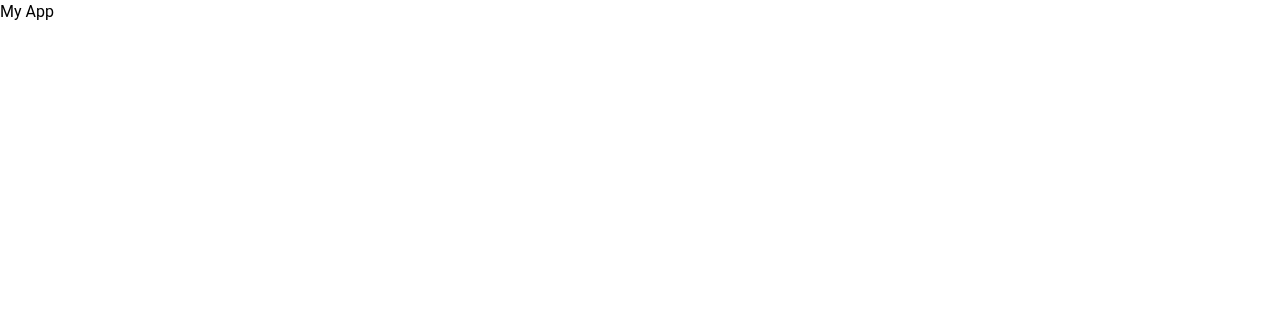
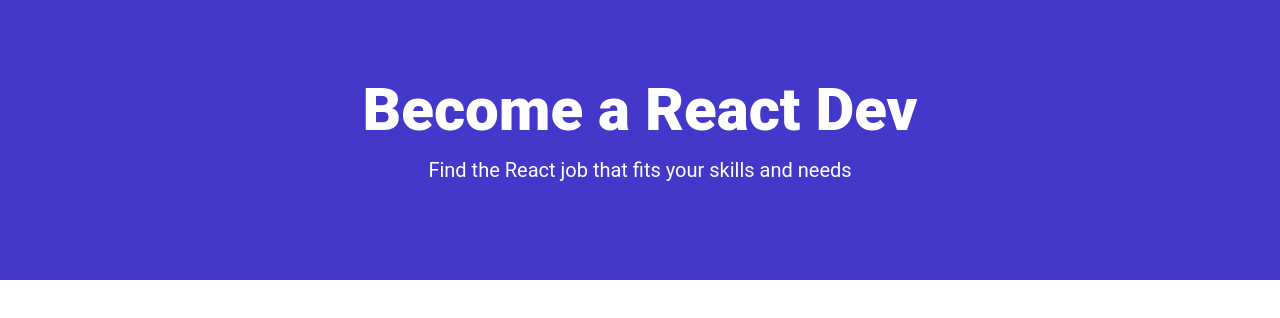
Before and after one commit to Annie-Huang/react-crash-2024, a React (Vite) app: page / in a window 1280 px wide. Shown: the top 318 px of the page. Built offline with nearby package versions, Linux system fonts and the light colour scheme.

Commit message:
Create a <HomePage> component and add it as the default route

```diff
--- a/src/App.tsx
+++ b/src/App.tsx
@@ -9,9 +9,10 @@
   Route,
   RouterProvider,
 } from 'react-router-dom';
+import { HomePage } from './pages/HomePage.tsx';
 
 const router = createBrowserRouter(
-  createRoutesFromElements(<Route index element={<h1>My App</h1>} />)
+  createRoutesFromElements(<Route index element={<HomePage />} />)
 );
 
 const App = () => {
--- /dev/null
+++ b/src/pages/HomePage.tsx
@@ -0,0 +1,9 @@
+import { Hero } from '../components/Hero.tsx';
+
+export const HomePage = () => {
+  return (
+    <>
+      <Hero />
+    </>
+  );
+};
```
